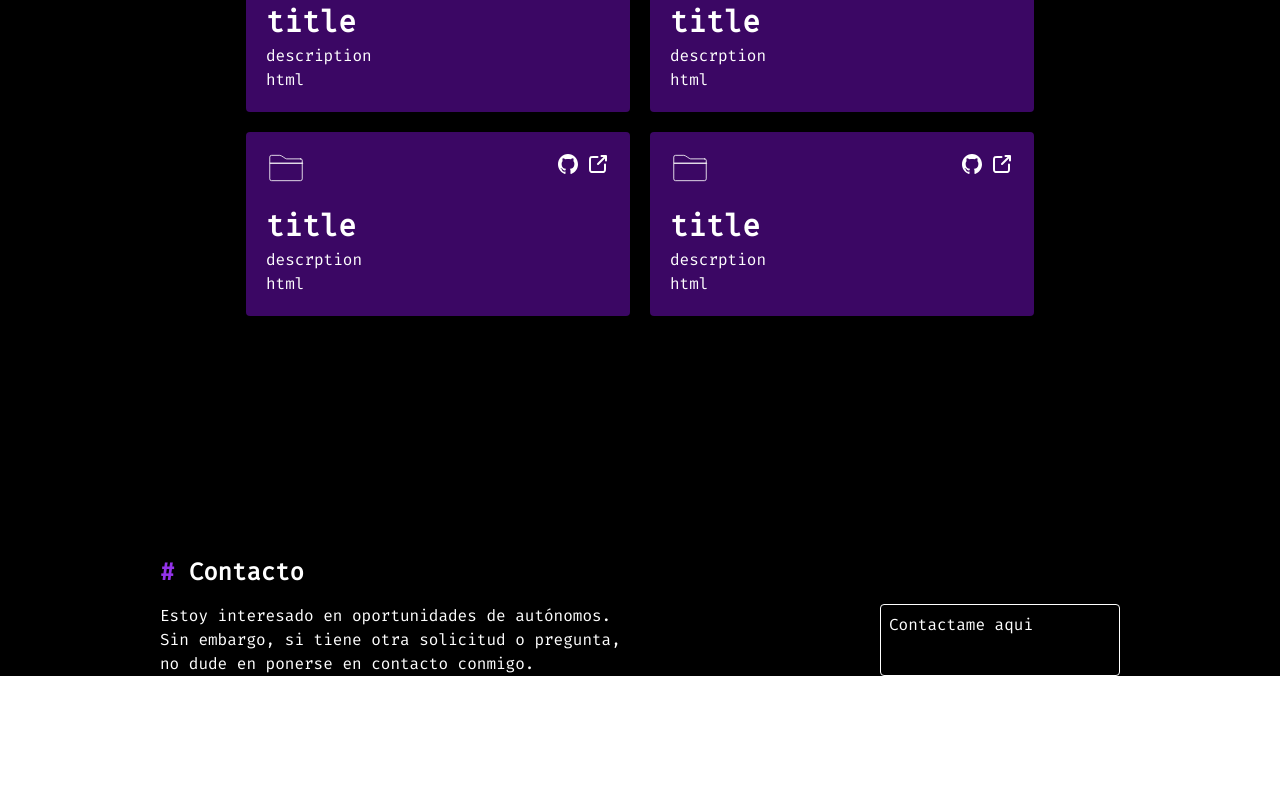
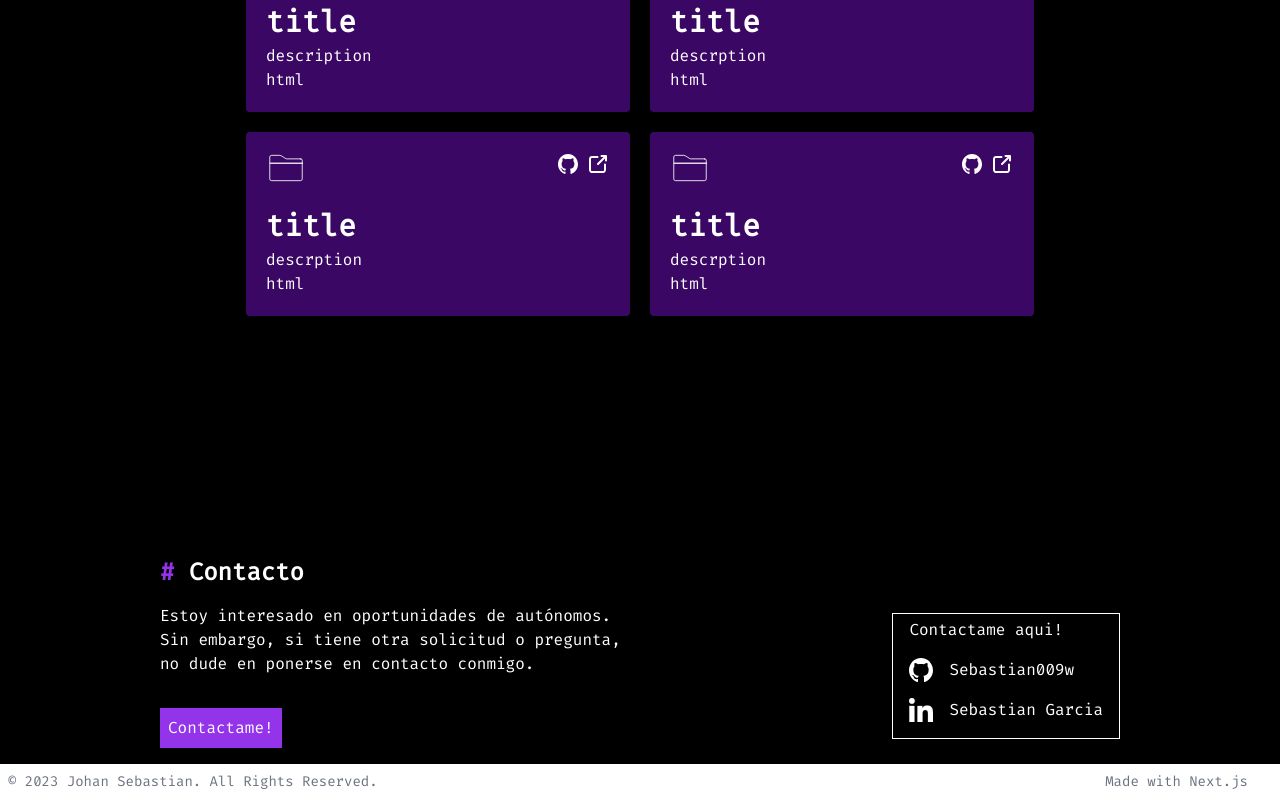
Before and after one commit to itsbeensolong/kxllswxtch, a Next.js app: page / in a window 1280 px wide. Shown: the part 2424-3224 px from the top of the page. Before the commit the page ends 3100 px from the top, so only its background shows below. Built offline with nearby package versions, Linux system fonts and the light colour scheme.

Commit message:
feat: Add component contact

```diff
--- a/app/layout.js
+++ b/app/layout.js
@@ -20,6 +20,28 @@ export default function RootLayout({ children }) {
         </div>
         <div className="bg-black">
           <main className="pl-1 lg:px-40">{children}</main>
+
+          <footer class="bg-white shadow mt-4 dark:bg-gray-800">
+            <div class="w-full mx-auto max-w-screen-xl p-2 md:flex md:items-center md:justify-between">
+              <span class="text-sm text-gray-500 sm:text-center dark:text-gray-400">
+                © 2023{" "}
+                <a
+                  href="https://github.com/sebastian009w"
+                  class="hover:underline"
+                >
+                  Johan Sebastian
+                </a>
+                . All Rights Reserved.
+              </span>
+              <ul class="flex flex-wrap items-center mt-3 text-sm font-medium text-gray-500 dark:text-gray-400 sm:mt-0">
+                <li>
+                  <a href="#" class="mr-4 hover:underline md:mr-6 ">
+                    Made with Next.js
+                  </a>
+                </li>
+              </ul>
+            </div>
+          </footer>
         </div>
       </body>
     </html>
--- a/components/contact/Contact.js
+++ b/components/contact/Contact.js
@@ -1,3 +1,7 @@
+import githubImage from "@/public/github.svg";
+import linkedinImage from "@/public/linkedin.svg";
+import Image from "next/image";
+
 export default function Contact() {
   return (
     <section id="contact" className="mt-60 text-white">
@@ -5,17 +9,43 @@ export default function Contact() {
         <b className="text-purple-600"># {"  "}</b>Contacto
       </h4>
       <div className="grid grid-cols-2">
-        <article>
+        <article className="flex flex-col gap-4 items-start">
           <p>
             Estoy interesado en oportunidades de autónomos. Sin embargo, si
             tiene otra solicitud o pregunta, no dude en ponerse en contacto
             conmigo.
           </p>
+          <a
+            href="mailto:johancs.mm@gmail.com"
+            className="max-w-full p-2 bg-purple-600 mt-4 cursor-pointer active:scale-75 transition-transform"
+          >
+            Contactame!
+          </a>
         </article>
 
-        <article className="flex justify-end">
-          <div className="border border-white w-60 min-w-max rounded p-2">
-            <span>Contactame aqui</span>
+        <article className="flex justify-end items-center">
+          <div className="border border-white w-min min-w-max p-4 pt-1 flex flex-col">
+            <span>Contactame aqui!</span>
+            <div className="flex gap-4 items-center mt-4">
+              <Image
+                src={githubImage}
+                alt="Github Sebastian"
+                className="w-auto h-6"
+              />
+              <a href="#" className="hover:underline">
+                Sebastian009w
+              </a>
+            </div>
+            <div className="flex gap-4 items-center mt-4">
+              <Image
+                src={linkedinImage}
+                alt="Linked In Sebastian"
+                className="w-auto h-6"
+              />
+              <a href="#" className="hover:underline">
+                Sebastian Garcia
+              </a>
+            </div>
           </div>
         </article>
       </div>
```
